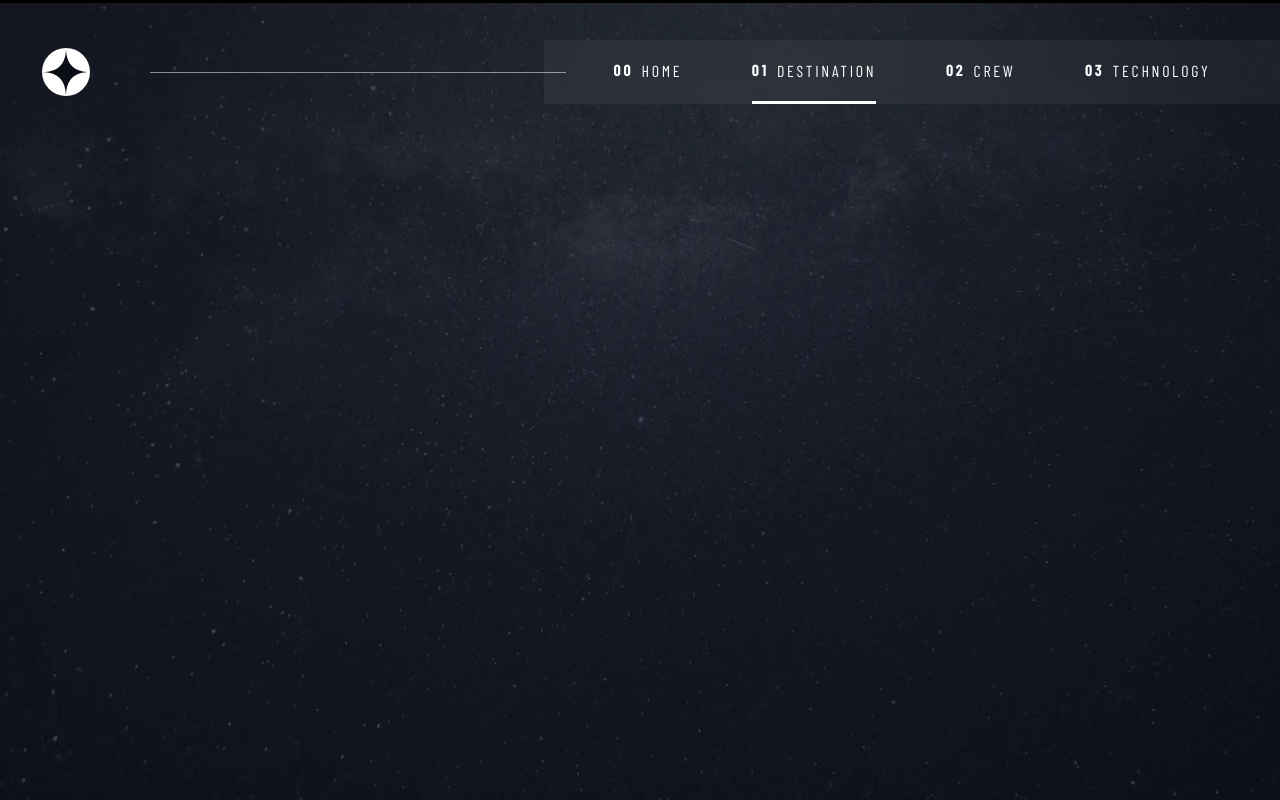
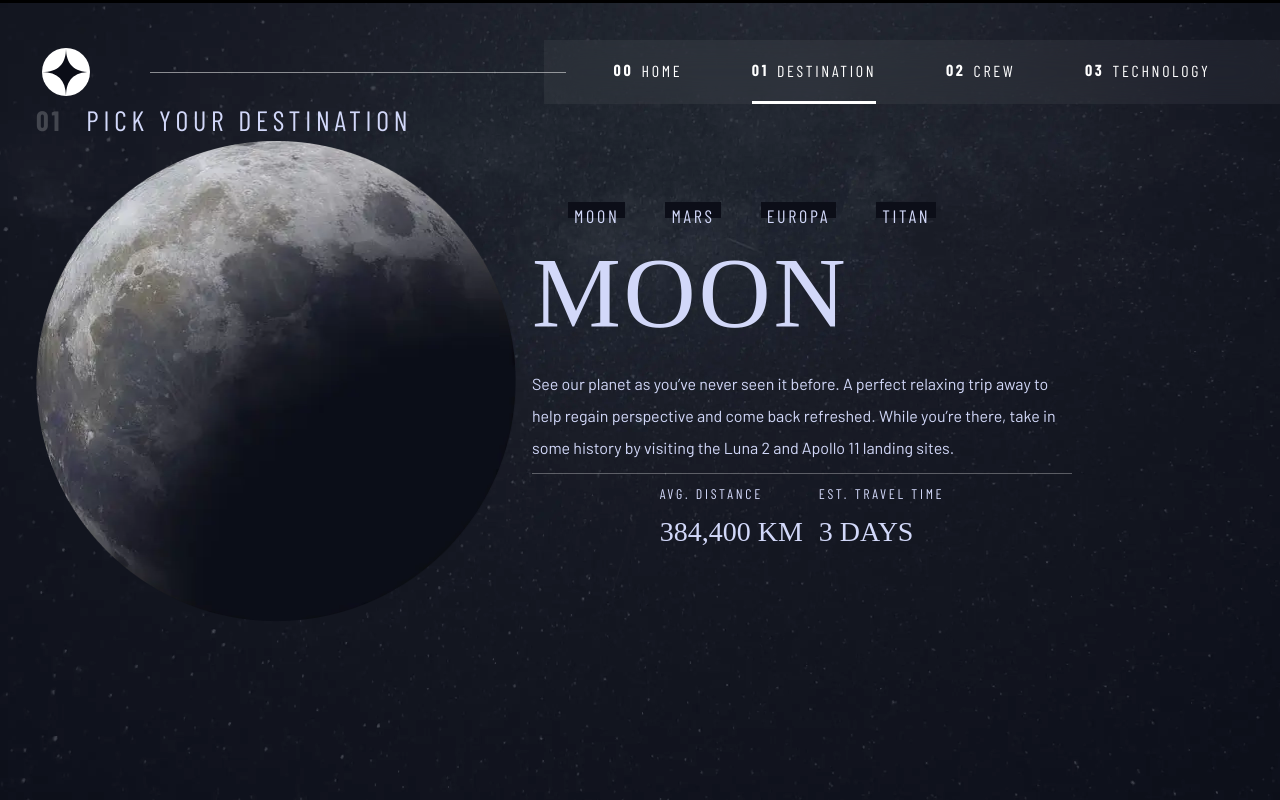
Before and after one commit to CodeHunt101/space-travel, a Next.js app: page /destination in a window 1280 px wide. Built offline with nearby package versions, Linux system fonts and the light colour scheme; a web font is replaced by a local one.

Commit message:
fix bug nav bar and add initial destinations page content

```diff
--- a/src/app/components/NavBar.module.scss
+++ b/src/app/components/NavBar.module.scss
@@ -3,7 +3,7 @@
 
 // Navbar styles
 .navbar {
-  display: flex;
+  display: none;
   justify-content: space-between;
   align-items: center;
   flex-direction: column;
@@ -11,7 +11,12 @@
   height: 100vh;
   margin-top: 3rem;
 
+  &.open {
+    display: flex
+  }
+
   @include md {
+    display: flex;
     height: auto;
     margin-top: auto;
   }
@@ -77,7 +82,7 @@
   ul {
     margin: 0;
     opacity: 0;
-    visibility: hidden;
+    display: none;
     transition:
       opacity 0.5s ease-in-out;
 
@@ -85,7 +90,6 @@
       display: flex;
       flex-direction: column;
       opacity: 1;
-      visibility: visible;
       @include md {
         --list-height: 4rem flex-direction: row;
       }
--- a/src/app/components/NavBar.tsx
+++ b/src/app/components/NavBar.tsx
@@ -69,7 +69,9 @@ const NavBar = () => {
           alt={isMenuOpen ? 'Close menu icon' : 'Open menu icon'}
         />
       </button>
-      <nav className={styles.navbar}>
+      <nav className={`${styles.navbar} ${
+            isMenuOpen ? styles.open : ''
+          }`}>
         <ul
           id="primary-navigation"
           className={`underline-indicators ff-sans-cond fs-300 ${
--- /dev/null
+++ b/src/app/components/Tabs.module.scss
@@ -0,0 +1,3 @@
+.tab-list {
+  gap: 2.5rem;
+}
--- /dev/null
+++ b/src/app/components/Tabs.tsx
@@ -0,0 +1,29 @@
+'use client'
+/* eslint-disable jsx-a11y/role-supports-aria-props */
+import { useState } from 'react'
+import styles from './Tabs.module.scss'
+
+const Tabs = ({ items }: { items: string[] }) => {
+  const [selectedTab, setSelectedTab] = useState<number | null>(null)
+
+  const handleClick = (index: number) => {
+    setSelectedTab(index)
+  }
+
+  return (
+    <div className={`${styles['tab-list']} underline-indicators flex`}>
+      {items.map((item, index) => (
+        <button
+          key={item}
+          aria-selected={selectedTab === index}
+          className="uppercase ff-sans-cond bg-dark text-accent letter-spacing-2"
+          onClick={() => handleClick(index)}
+        >
+          {item}
+        </button>
+      ))}
+    </div>
+  )
+}
+
+export default Tabs
--- a/src/app/destination/page.module.scss
+++ b/src/app/destination/page.module.scss
@@ -7,4 +7,81 @@
   background-image: url("../../../public/assets/destination/background.webp");
   background-size: cover;
   background-position: center;
+
+  h1 {
+    text-align: center;
+
+    @include md {
+      text-align: start;
+    }
+  }
+
+  #destination-data {
+    flex-direction: column;
+    align-items: center;
+
+    @include md {
+      flex-direction: row;
+    }
+  }
+
+
+
+  img {
+    width: 150px;
+    height: 150px;
+    @include md {
+      width: 300px;
+      height: 300px
+    }
+    @include lg {
+      width: 480px;
+      height: 480px
+    }
+  }
+
+  h2 {
+    line-height: 1.5;
+    font-size: $fs-700;
+    text-align: center;
+
+    @include md {
+      font-size: $fs-800;
+    }
+
+    @include lg {
+      text-align: start;
+    }
+  }
+
+  p {
+    line-height: 2;
+    max-width: 540px;
+    text-align: center;
+
+    @include lg {
+      text-align: start;
+    }
+  }
+
+  hr {
+    border: 0;
+    border-bottom: 1px solid #{'hsl(#{$clr-white} / 30%)'};
+  }
+
+  #interesting-facts {
+    flex-direction: column;
+    @include md {
+      flex-direction: row;
+      justify-content: center;
+    }
+  }
+
+  h3 {
+    text-align: center;
+    @include lg {
+      justify-content: center;
+      text-align: start;
+    }
+  }
 }
--- a/src/app/destination/page.tsx
+++ b/src/app/destination/page.tsx
@@ -1,10 +1,44 @@
+import Image from 'next/image'
 import styles from './page.module.scss'
+import moonImage from '../../../public/assets/destination/moon.webp'
+import Tabs from '../components/Tabs'
 
 const Destination = () => {
   return (
-    <main
-      className={`${styles.destination} text-accent ff-serif text-accent`}
-    ></main>
+    <main className={`${styles.destination} text-accent ff-serif text-accent`}>
+      <section
+        className={`container`}
+        // aria-labelledby="hero-heading"
+      >
+        <h1 className="numbered-title">
+          <span>01</span> Pick your destination
+        </h1>
+        <div id={styles['destination-data']} className="flex">
+          <Image src={moonImage} alt="The Moon" />
+          <div>
+            <Tabs items={['Moon', 'Mars', 'Europa', 'Titan']} />
+            <h2 className='uppercase fs-900 ff-serif letter-spacing-2'>Moon</h2>
+            <p className='ff-sans-normal text-accent fs-300'>
+              See our planet as you’ve never seen it before. A perfect relaxing
+              trip away to help regain perspective and come back refreshed.
+              While you’re there, take in some history by visiting the Luna 2
+              and Apollo 11 landing sites.
+            </p>
+            <hr />
+            <div id={styles['interesting-facts']} className='flex'>
+              <div>
+                <h3 className="uppercase ff-sans-cond fs-200 letter-spacing-2">Avg. Distance</h3>
+                <p className='uppercase fs-500'>384,400 Km</p>
+              </div>
+              <div>
+                <h3 className="uppercase ff-sans-cond fs-200 letter-spacing-2">Est. Travel Time</h3>
+                <p className='uppercase fs-500'>3 Days</p>
+              </div>
+            </div>
+          </div>
+        </div>
+      </section>
+    </main>
   )
 }
 
```
Also changed, not shown: public/assets/destination/moon.webp (added).
